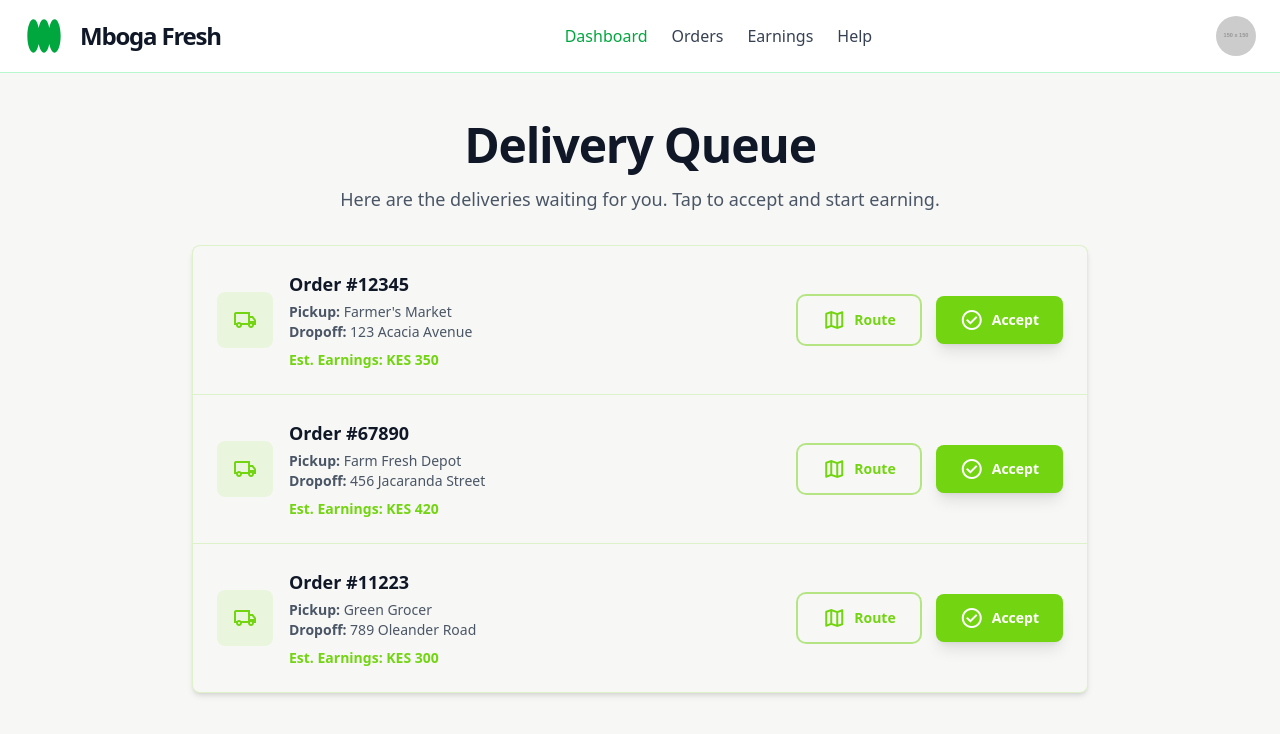
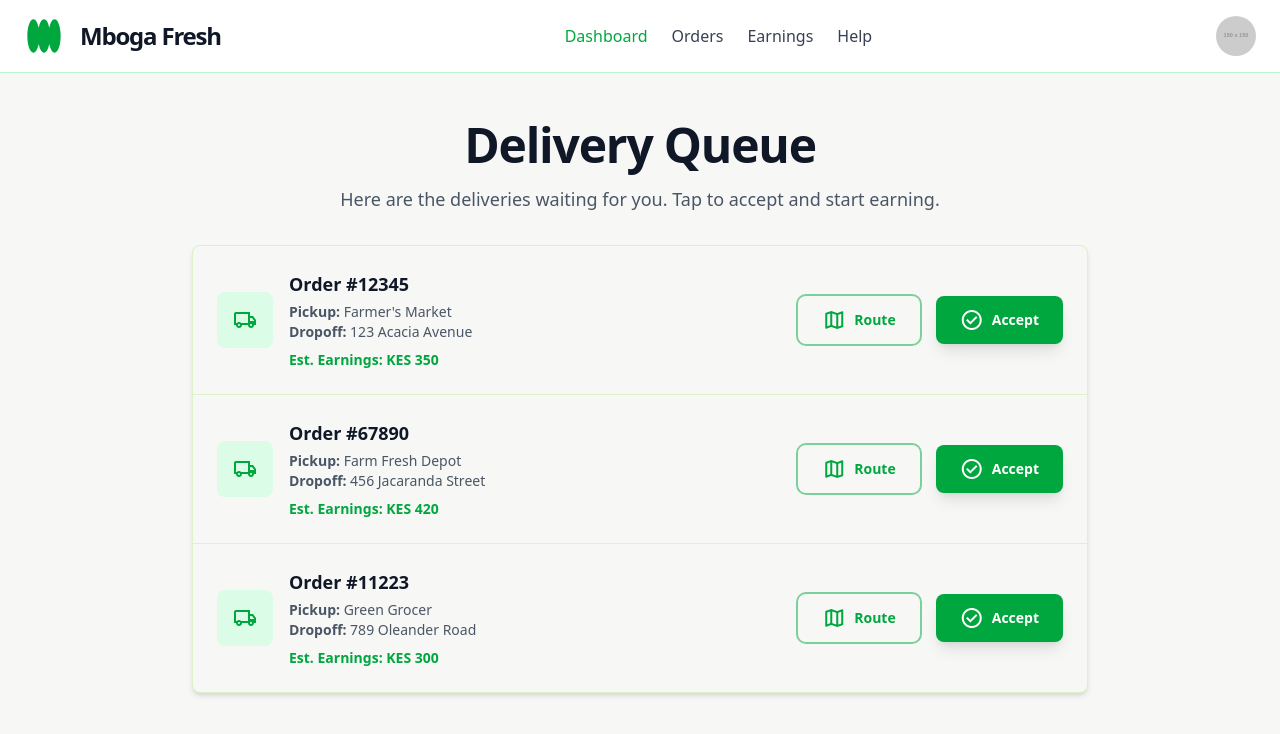
Before and after one commit to dev-oriel/Mboga-Fresh, a React (Vite) app in the folder frontend/: page /riderdeliveryqueue in a window 1280 px wide. Shown: the top 734 px of the page. Built offline with nearby package versions, Linux system fonts and the light colour scheme; no server answers.

Commit message:
no modifications

```diff
--- a/frontend/src/components/riderComponents/DeliveryItem.jsx
+++ b/frontend/src/components/riderComponents/DeliveryItem.jsx
@@ -2,11 +2,11 @@ import React from 'react';
 
 const DeliveryItem = ({ id, pickup, dropoff, earnings }) => {
   return (
-    <li className="p-6 hover:bg-[#73d411]/5 dark:hover:bg-[#73d411]/10 transition-colors duration-200">
+    <li className="p-6 hover:bg-green-50 dark:hover:bg-green-900/10 transition-colors duration-200">
       <div className="flex flex-col sm:flex-row items-start sm:items-center justify-between gap-6">
         <div className="flex items-center gap-4">
-          <div className="flex-shrink-0 size-14 bg-[#73d411]/10 dark:bg-[#73d411]/20 rounded-lg flex items-center justify-center">
-            <span className="material-symbols-outlined text-[#73d411] text-4xl">local_shipping</span>
+          <div className="flex-shrink-0 size-14 bg-green-100 dark:bg-green-900/20 rounded-lg flex items-center justify-center">
+            <span className="material-symbols-outlined text-green-600 dark:text-green-400 text-4xl">local_shipping</span>
           </div>
           <div className="flex-1">
             <p className="text-lg font-bold text-gray-900 dark:text-white">Order #{id}</p>
@@ -14,16 +14,16 @@ const DeliveryItem = ({ id, pickup, dropoff, earnings }) => {
               <span className="font-semibold">Pickup:</span> {pickup} <br />
               <span className="font-semibold">Dropoff:</span> {dropoff}
             </p>
-            <p className="mt-2 text-sm font-semibold text-[#73d411]">Est. Earnings: {earnings}</p>
+            <p className="mt-2 text-sm font-semibold text-green-600 dark:text-green-400">Est. Earnings: {earnings}</p>
           </div>
         </div>
 
         <div className="flex flex-col sm:flex-row items-center gap-4 w-full sm:w-auto">
-          <button className="flex w-full sm:w-auto items-center justify-center gap-2 rounded-lg bg-transparent px-6 py-3 text-sm font-bold text-[#73d411] ring-2 ring-[#73d411]/50 hover:bg-[#73d411]/10 dark:hover:bg-[#73d411]/20 transition-all">
+          <button className="flex w-full sm:w-auto items-center justify-center gap-2 rounded-lg bg-transparent px-6 py-3 text-sm font-bold text-green-600 dark:text-green-400 ring-2 ring-green-600/50 dark:ring-green-400/50 hover:bg-green-50 dark:hover:bg-green-900/20 transition-all">
             <span className="material-symbols-outlined">map</span>
             <span>Route</span>
           </button>
-          <button className="flex w-full sm:w-auto items-center justify-center gap-2 rounded-lg bg-[#73d411] px-6 py-3 text-sm font-bold text-white shadow-lg hover:bg-opacity-90 transition-all">
+          <button className="flex w-full sm:w-auto items-center justify-center gap-2 rounded-lg bg-green-600 hover:bg-green-700 px-6 py-3 text-sm font-bold text-white shadow-lg transition-all">
             <span className="material-symbols-outlined">check_circle</span>
             <span>Accept</span>
           </button>
```
